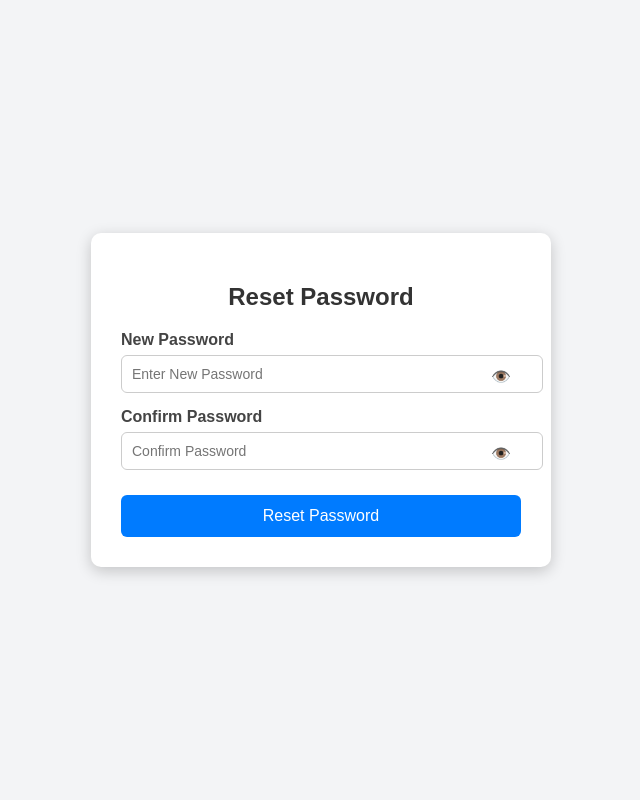
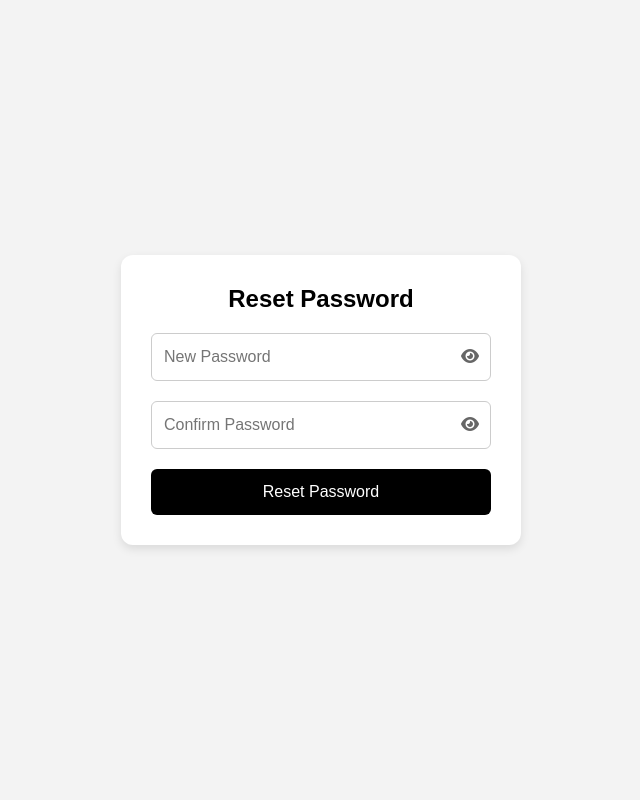
Before and after one commit to TechnoForestInnovations/ECommerce, a Django app: template signuplogin/signuu/signup/base/templates/registration/forgot_password_reset.html in a window 1280 px wide. Shown: the whole page, without its empty margins (319-959 px from the left). Run offline with Django 5.2, Linux system fonts and the light colour scheme; the template is opened without the code that fills it, so the values that code supplies are empty.

Commit message:
Enhance forgot password reset page layout and scripts
Updated the forgot password reset page with improved styles and functionality.

```diff
--- a/signuplogin/signuu/signup/base/templates/registration/forgot_password_reset.html
+++ b/signuplogin/signuu/signup/base/templates/registration/forgot_password_reset.html
@@ -3,40 +3,109 @@
 <html lang="en">
 <head>
     <meta charset="UTF-8">
+    <title>Reset Password</title>
     <meta name="viewport" content="width=device-width, initial-scale=1.0">
-<title>Reset Password</title>
+    <link rel="stylesheet" href="{% static 'css/base.css' %}">
+    <link rel="stylesheet" href="https://cdnjs.cloudflare.com/ajax/libs/font-awesome/6.4.0/css/all.min.css">
     <style>
-body { font-family: Arial; background: #f3f4f6; display: flex; justify-content: center; align-items: center; min-height:100vh; margin:0;}
-.container { background: white; padding:30px; border-radius:10px; box-shadow:0 4px 15px rgba(0,0,0,0.2); width:400px; text-align:center;}
-h2 { margin-bottom:20px; color:#333;}
-.form-group { margin-bottom:15px; text-align:left; position:relative;}
-label { display:block; margin-bottom:6px; font-weight:bold; color:#444;}
-input { width:100%; padding:10px; border:1px solid #ccc; border-radius:6px; font-size:14px;}
-.toggle-eye { position:absolute; right:10px; top:36px; cursor:pointer; font-size:16px; color:#555; }
-button { width:100%; background:#007bff; color:white; border:none; padding:12px; font-size:16px; border-radius:6px; cursor:pointer; margin-top:10px;}
-button:hover { background:#0056b3; }
-.message { margin:10px 0; color:red; font-size:14px;}
+        * { box-sizing: border-box; margin:0; padding:0; font-family: Arial, sans-serif; }
+
+        body {
+            background: #f3f3f3;
+            display: flex;
+            justify-content: center;
+            align-items: center;
+            min-height: 100vh;
+            padding: 10px;
+        }
+
+        .container {
+            background: #fff;
+            padding: clamp(20px,5vw,30px);
+            border-radius: 12px;
+            box-shadow: 0 4px 10px rgba(0,0,0,0.1);
+            width: 100%;
+            max-width: 400px;
+        }
+
+        h2 {
+            text-align: center;
+            margin-bottom: clamp(15px,4vw,20px);
+            color: #000;
+            font-size: clamp(20px,5vw,24px);
+        }
+
+        .form-group {
+            margin-bottom: clamp(15px,4vw,20px);
+            position: relative;
+        }
+
+        input[type="password"], input[type="text"] {
+            width: 100%;
+            padding: clamp(10px,3vw,14px) clamp(12px,4vw,40px) clamp(10px,3vw,14px) clamp(12px,4vw,12px);
+            border: 1px solid #ccc;
+            border-radius: 6px;
+            font-size: clamp(14px,4vw,16px);
+        }
+
+        .toggle-eye {
+            position: absolute;
+            right: clamp(10px,3vw,12px);
+            top: 50%;
+            transform: translateY(-50%);
+            cursor: pointer;
+            font-size: clamp(14px,4vw,16px);
+            color: #666;
+        }
+
+        button {
+            width: 100%;
+            padding: clamp(10px,3vw,14px);
+            border: none;
+            background: #000;
+            color: #fff;
+            border-radius: 6px;
+            font-size: clamp(14px,4vw,16px);
+            cursor: pointer;
+        }
+
+        button:hover { background: #333; }
+
+        .error { color: red; font-size: clamp(12px,3vw,14px); margin-top:5px; }
+        .success { color: green; font-size: clamp(12px,3vw,14px); margin-bottom:10px; }
+
+        @media (max-width: 500px) {
+            .container { padding: 15px; }
+        }
     </style>
 </head>
 <body>
     <div class="container">
         <h2>Reset Password</h2>
-{% if messages %}{% for message in messages %}<div class="message">{{ message }}</div>{% endfor %}{% endif %}
+
+        {% if messages %}
+            {% for message in messages %}
+                <div class="{% if message.tags %}{{ message.tags }}{% endif %}">{{ message }}</div>
+            {% endfor %}
+        {% endif %}
+
         <form method="POST">
             {% csrf_token %}
 
             <div class="form-group">
-<label for="password">New Password</label>
-<input type="password" id="password" name="password" placeholder="Enter New Password" required>
-<span class="toggle-eye" onclick="togglePassword('password')">👁️</span>
-{% if errors.password %}<div class="message">{{ errors.password }}</div>{% endif %}
+                <input type="password" name="password" id="password" placeholder="New Password" required>
+                <span class="toggle-eye" onclick="togglePassword('password', this)">
+                    <i class="fa-solid fa-eye"></i>
+                </span>
+                {% if errors.password %}<div class="error">{{ errors.password }}</div>{% endif %}
             </div>
 
             <div class="form-group">
-<label for="confirm_password">Confirm Password</label>
-<input type="password" id="confirm_password" name="confirm_password" placeholder="Confirm Password" required>
-<span class="toggle-eye" onclick="togglePassword('confirm_password')">👁️</span>
-{% if errors.confirm_password %}<div class="message">{{ errors.confirm_password }}</div>{% endif %}
+                <input type="password" name="confirm_password" id="confirm_password" placeholder="Confirm Password" required>
+                <span class="toggle-eye" onclick="togglePassword('confirm_password', this)">
+                    <i class="fa-solid fa-eye"></i>
+                </span>
+                {% if errors.confirm_password %}<div class="error">{{ errors.confirm_password }}</div>{% endif %}
             </div>
 
             <button type="submit">Reset Password</button>
@@ -44,12 +113,17 @@ button:hover { background:#0056b3; }
     </div>
 
     <script>
-function togglePassword(id){
-    var input = document.getElementById(id);
-    if(input.type === "password"){
-        input.type = "text";
+        function togglePassword(fieldId, icon) {
+            const field = document.getElementById(fieldId);
+            const eyeIcon = icon.querySelector("i");
+            if(field.type==="password"){
+                field.type="text";
+                eyeIcon.classList.remove("fa-eye");
+                eyeIcon.classList.add("fa-eye-slash");
             } else {
-        input.type = "password";
+                field.type="password";
+                eyeIcon.classList.remove("fa-eye-slash");
+                eyeIcon.classList.add("fa-eye");
             }
         }
     </script>
```
Lines whose indentation alone changed are shown as unchanged.
